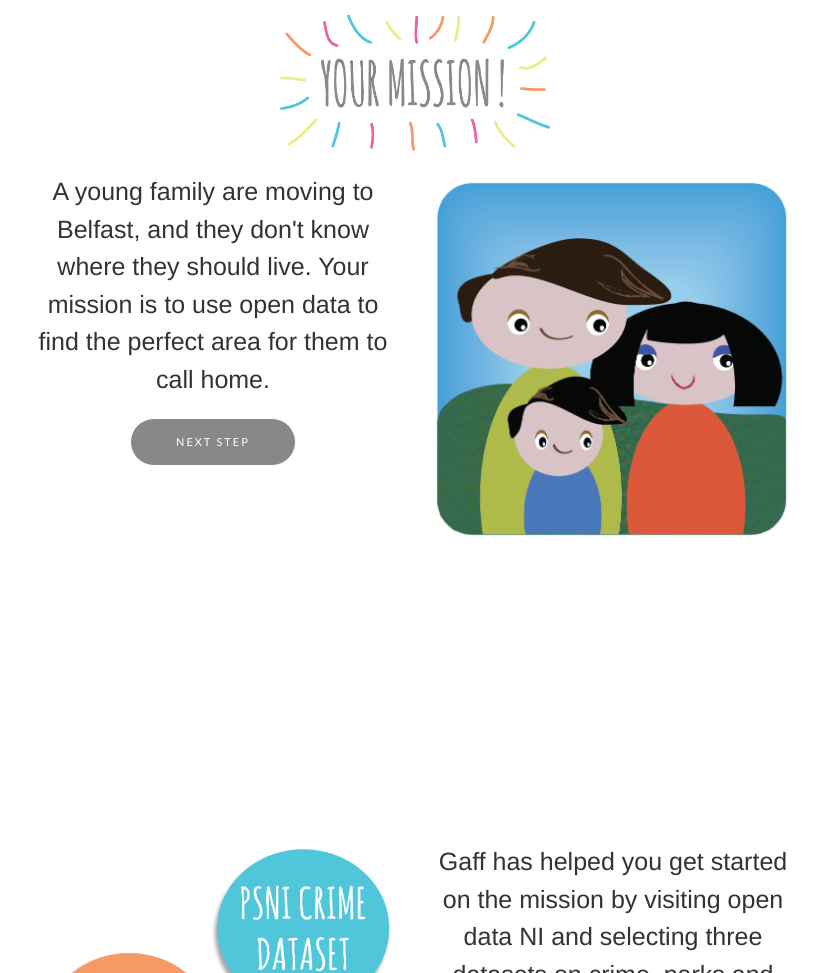
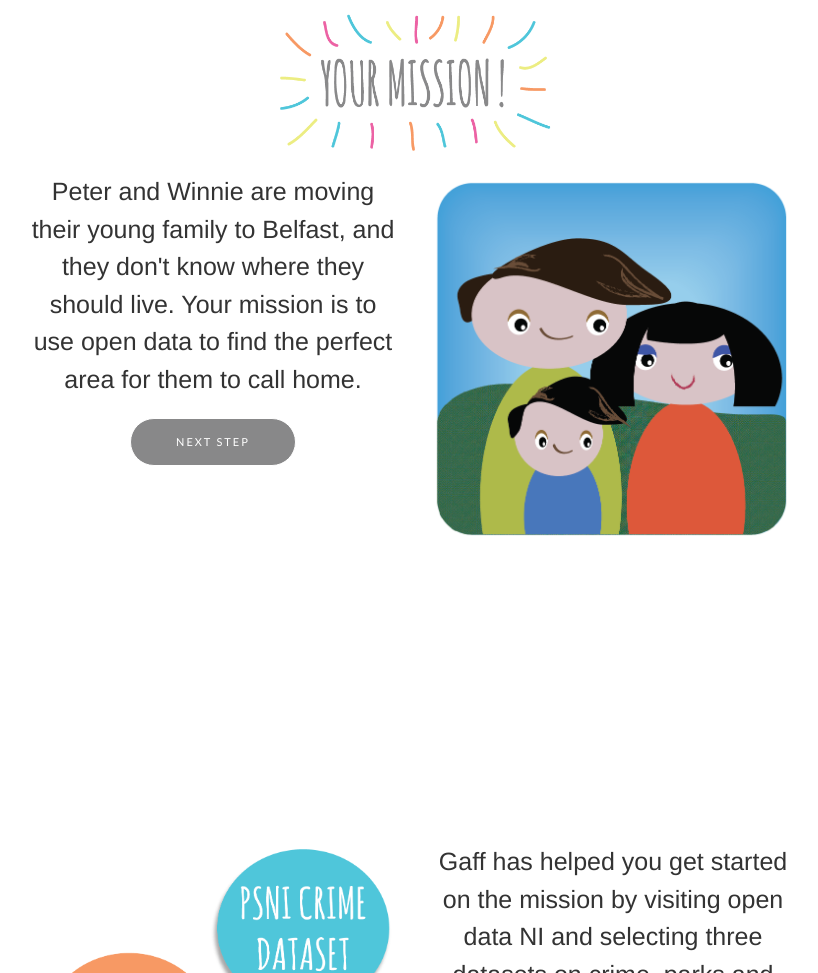
Before and after one commit to roseKQ/gaffgameV2, a website: page index.html in a window 1280 px wide. Shown: the part 967-1940 px from the top of the page, without its empty margins (227-1045 px from the left). Drawn offline with nearby package versions, Linux system fonts and the light colour scheme; a web font is replaced by a local one.

Commit message:
made some small changes to copy

```diff
--- a/index.html
+++ b/index.html
@@ -101,7 +101,7 @@
                 <div class="row">
                     <div class="col-md-4 col-md-offset-2">
                         <!--<img src="img/mission.png" class="img-responsive" alt="">-->
-                        <p>A young family are moving to Belfast, and they don't
+                        <p>Peter and Winnie are moving their young family to Belfast, and they don't
                             know where they should live. Your mission is to use
                             open data to find the perfect area for them to call
                             home.</p>
```
Also changed, not shown: PK_test.html (+1 -1 lines).
